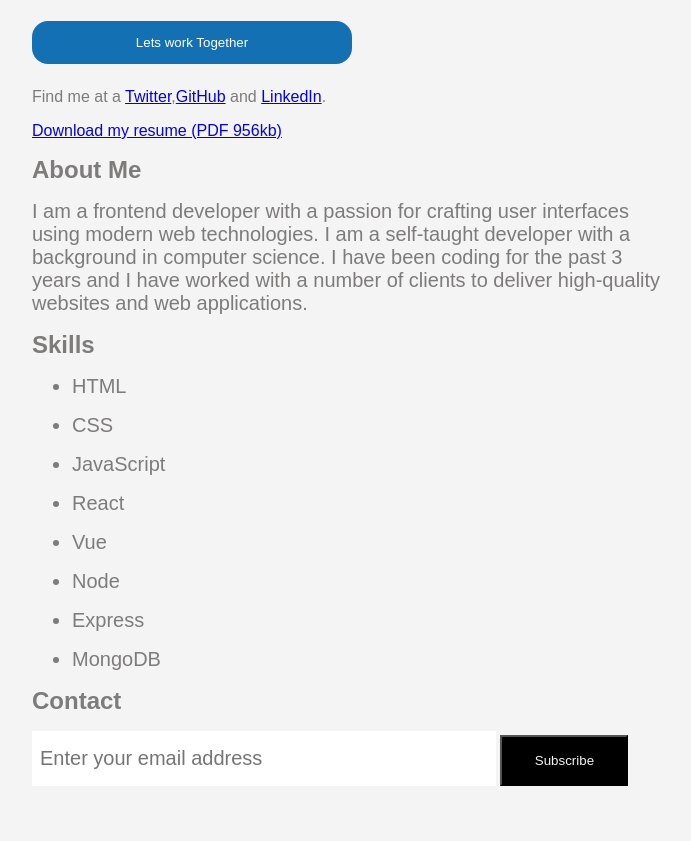
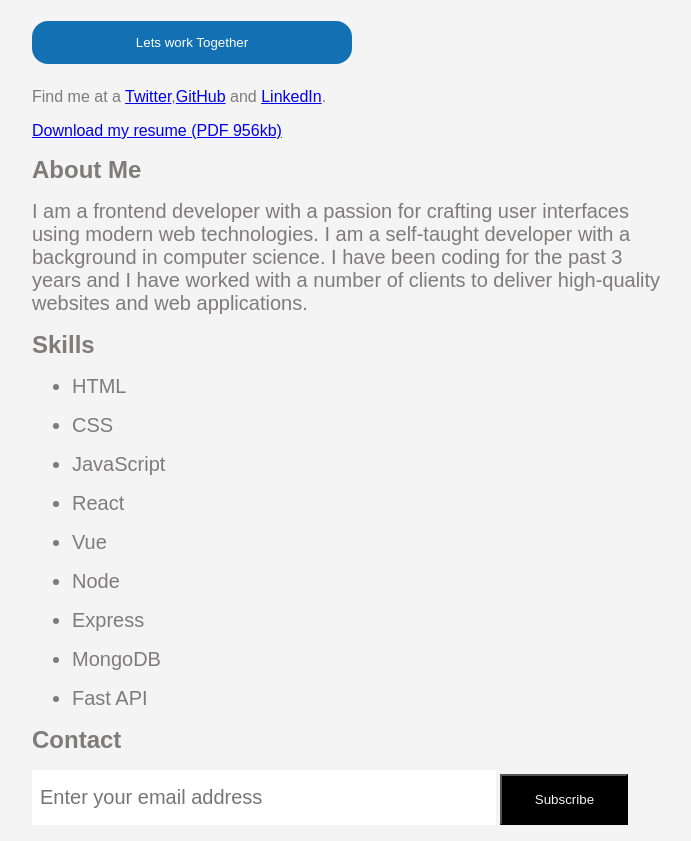
Before and after one commit to mutuajoseph/my-porfolio, a plain HTML site: page index.html in a window 1280 px wide. Shown: the part 218-1059 px from the top of the page, without its empty margins (288-979 px from the left). Before the commit the page ends 1020 px from the top, so only its background shows below. Drawn offline with Linux system fonts and the light colour scheme.

Commit message:
Added a new skill to the skills section

```diff
--- a/index.html
+++ b/index.html
@@ -57,6 +57,7 @@
                 <li class="subheading">Node</li>
                 <li class="subheading">Express</li>
                 <li class="subheading">MongoDB</li>
+                <li class="subheading">Fast API</li>
             </ul>
         </div>
     </section>
```
